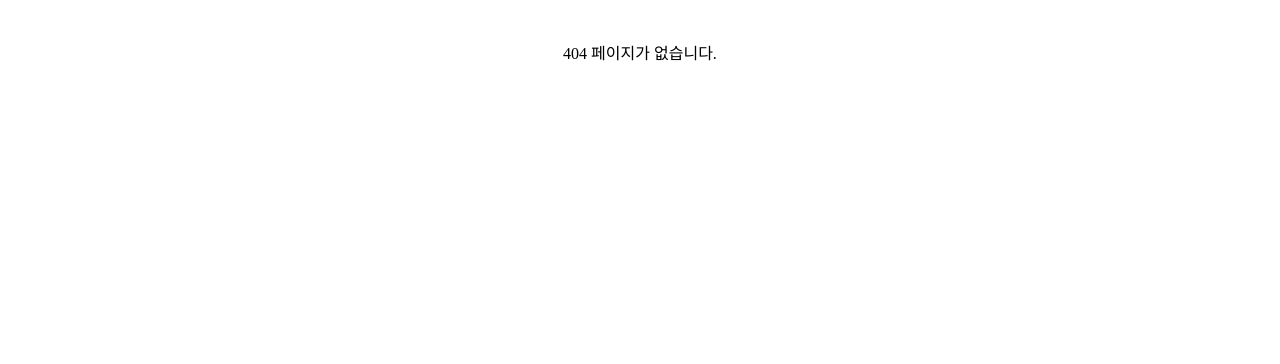
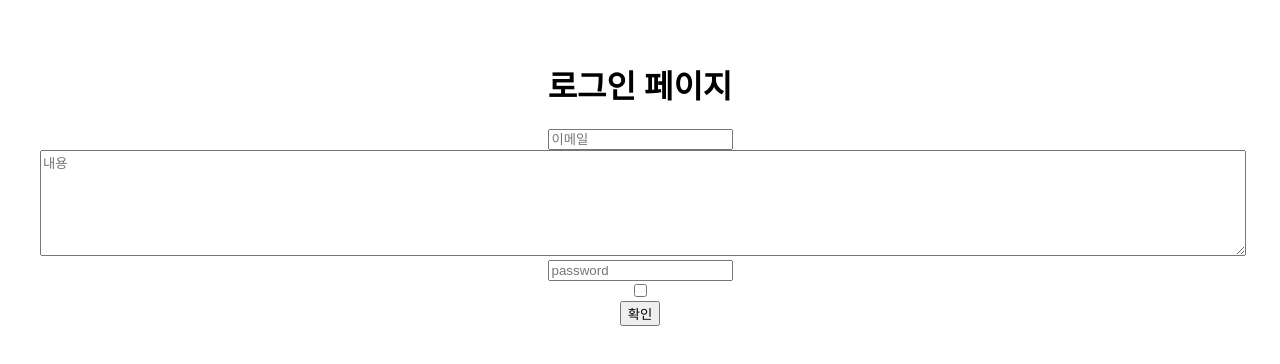
Before and after one commit to normalJi/oneul, a React (Vite) app: page /login in a window 1280 px wide. Before the commit this address had no page. Shown: the top 364 px of the page. Built offline with nearby package versions, Linux system fonts and the light colour scheme.

Commit message:
- input, textarea에 대한 component 작성

```diff
--- a/package.json
+++ b/package.json
@@ -12,7 +12,7 @@
   "dependencies": {
     "react": "^19.1.0",
     "react-dom": "^19.1.0",
-    "react-router-dom": "^7.6.2"
+    "react-router-dom": "^7.6.3"
   },
   "devDependencies": {
     "@eslint/js": "^9.25.0",
--- /dev/null
+++ b/src/components/Form/Button.tsx
@@ -0,0 +1,25 @@
+/**
+ * button component
+ */
+
+interface ButtonProps extends React.ButtonHTMLAttributes<HTMLButtonElement> {
+    label?: string,
+    children: React.ReactNode;
+}
+
+const Button: React.FC<ButtonProps> = ({
+    type = "submit",
+    label,
+    children,
+    ...rest
+}) => {
+    return (
+        <div>
+            {label && <label>{label}</label>}
+            <button type={type} {...rest}>{children}</button>
+
+        </div>
+    );
+};
+
+export default Button;
--- /dev/null
+++ b/src/components/Form/Checkbox.tsx
@@ -0,0 +1,25 @@
+/**
+ * check form component
+ */
+
+interface CheckProps {
+    type?: string;
+    id: string;
+    name: string;
+    checked?: boolean;
+    onChange: (e: React.ChangeEvent<HTMLInputElement>) => void;
+}
+
+const Checkbox: React.FC<CheckProps> = ({
+    type = "checkbox",
+    id,
+    name,
+    checked,
+    onChange,
+}) => {
+    return(
+        <input type={type} id={id} name={name} checked={checked} onChange={onChange} />
+    );
+};
+
+export default Checkbox;
--- /dev/null
+++ b/src/components/Form/InputPass.tsx
@@ -0,0 +1,21 @@
+/**
+ * input type = "password" 일때 사용
+ */
+
+interface PassProps extends React.InputHTMLAttributes<HTMLInputElement> {
+    label?: string;
+}
+
+const Password: React.FC<PassProps> = ({
+    label,
+    ...rest
+}) => {
+    return (
+        <div>
+            {label && <label>{label}</label>}
+            <input type="password" {...rest} />
+        </div>
+    );
+};
+
+export default Password;
--- /dev/null
+++ b/src/components/Form/InputText.tsx
@@ -0,0 +1,23 @@
+/**
+ * input type = "text" 인 경우 사용
+ */
+interface TextProps extends React.InputHTMLAttributes<HTMLInputElement> {
+    label?: string;
+    type?: string;
+}
+
+const Text: React.FC<TextProps> = ({
+    label,
+    type = "text",
+    ...rest
+}) => {
+    return(
+        <div>
+            {label && <label>{label}</label>}
+            <input type={type} {...rest} />
+
+        </div>
+    );
+};
+
+export default Text;
--- /dev/null
+++ b/src/components/Form/Textarea.tsx
@@ -0,0 +1,21 @@
+/**
+ * TextArea Component
+ */
+
+interface TextareaProps extends React.TextareaHTMLAttributes<HTMLTextAreaElement> {
+    label?: string;
+}
+
+const Textarea: React.FC<TextareaProps> = ({
+    label,
+    ...rest
+}) => {
+    return (
+        <div>
+            {label && <label>{label}</label>}
+            <textarea {...rest}></textarea>
+        </div>
+    );
+}
+
+export default Textarea;
--- a/src/components/Includes/Layout.tsx
+++ b/src/components/Includes/Layout.tsx
@@ -1,29 +1,17 @@
+import { useNavigate } from "react-router-dom";
+
 const Layout = () => {
+
+  const navigate = useNavigate();
+
+  const handleLogin = () => {
+    navigate("/login");
+  }
+
     return(
         <>
-        <header className="sticky top-0 bg-opacity-90 backdrop-blur-lg z-50">
-            {/** 로고 */}
-            <div className="flex items-center space-x-4">
-            <h1 className="text-2xl font-bold">KMW</h1>
-            <p className="text-sm text-gray-500">프론트 개발자</p>
-            </div>
-        </header>
-        {/** 메뉴 */}
-        <div className="flex items-center gap-x-6">
-          <a href="#home" className="hover:text-blue-500 transition-colors">홈</a>
-          <a href="#about" className="hover:text-blue-500 transition-colors"
-            >소개</a
-          >
-          <a href="#skills" className="hover:text-blue-500 transition-colors"
-            >기술</a
-          >
-          <a href="#projects" className="hover:text-blue-500 transition-colors"
-            >프로젝트</a
-          >
-          <a href="#contact" className="hover:text-blue-500 transition-colors"
-            >연락처</a
-          >
-       </div>
+          <h1>환영합니다.</h1>
+          <div><button onClick={handleLogin}>로그인 하시겠습니까?</button></div>
        </>
     );
 }
--- a/src/page/Login/Login.tsx
+++ b/src/page/Login/Login.tsx
@@ -1,14 +1,50 @@
+import { useState } from "react";
+import Text from "../../components/Form/InputText";
+import Password from "../../components/Form/InputPass";
+import Checkbox from "../../components/Form/Checkbox";
+import Button from "../../components/Form/Button";
+import Textarea from "../../components/Form/Textarea";
 
 export interface LoginForm {
     email: string;
     password: string;
     remember: boolean;
+    area: string;
 }
 
 const Login = () => {
+
+
+    const [ formData, setFormData ] = useState<LoginForm>({
+        email: "",
+        password: "",
+        area: "",
+        remember: false,
+    });
+
+    const handleChange = (e: React.ChangeEvent<HTMLInputElement | HTMLTextAreaElement>) => {
+        const { name, value, type } = e.target;
+        setFormData((prev) => ({
+            ...prev,
+            [name]: type === "checkbox" ? (e.target as HTMLInputElement).checked : value,
+        }));
+    }
+
+    const handleSubmit = (e: React.FormEvent) => {
+        e.preventDefault();
+        console.log("제출 데이터 : ", formData);
+    }
+
     return (
         <div>
-
+            <h1>로그인 페이지</h1>
+            <form onSubmit={handleSubmit}>
+                <Text id="email" name="email" value={formData.email} onChange={handleChange} placeholder="이메일" />
+                <Textarea id="area" name="area" value={formData.area} onChange={handleChange} placeholder="내용" style={{"width":"100%", "height":"100px"}} />
+                <Password id="password" name="password" value={formData.password} onChange={handleChange} placeholder="password" />
+                <Checkbox type="checkbox" id="remember" name="remember" checked={formData.remember} onChange={handleChange} />
+                <Button type="submit">확인</Button>
+            </form>
         </div>
     )
 }
--- a/src/router/Router.tsx
+++ b/src/router/Router.tsx
@@ -3,6 +3,7 @@ import { BrowserRouter, Routes, Route } from "react-router-dom";
 import Layout from "../components/Includes/Layout";
 import Main from "../page/Main/Main";
 import Error404 from "../page/Error/Error404";
+import Login from "../page/Login/Login";
 
 
 const Router = () => {
@@ -10,6 +11,7 @@ const Router = () => {
         <BrowserRouter>
             <Routes>
                 <Route path="/" element={<Layout />} />
+                <Route path="/login" element={<Login />} />
                 <Route path="main" element={<Main />} />
                 <Route path="*" element={<Error404 />} />   {/** 없는 주소 처리 */}
             </Routes>
```
Also changed, not shown: src/components/Form/Input.tsx (deleted), 1 other file (tests, documents, lock files or other folders).
